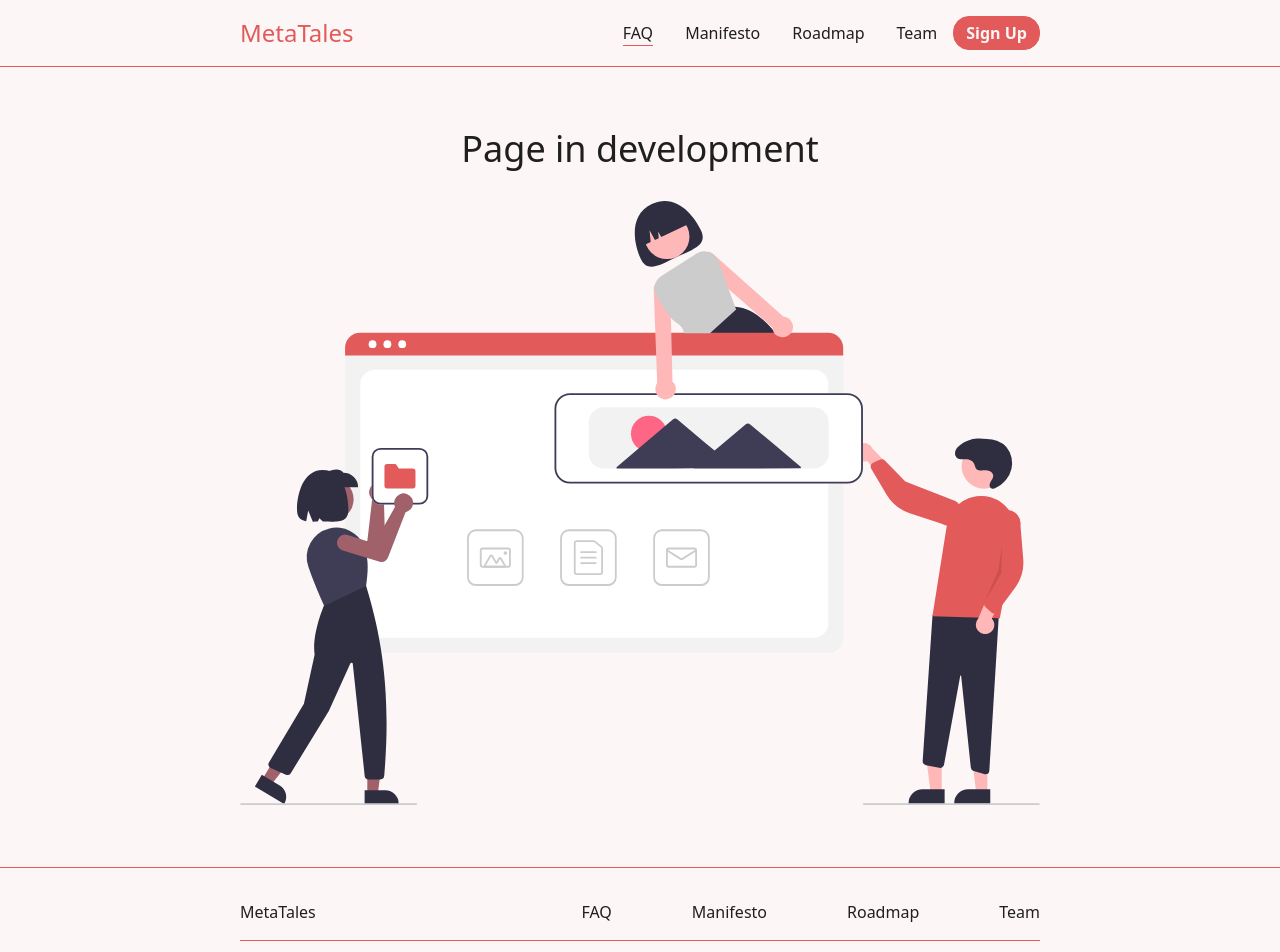
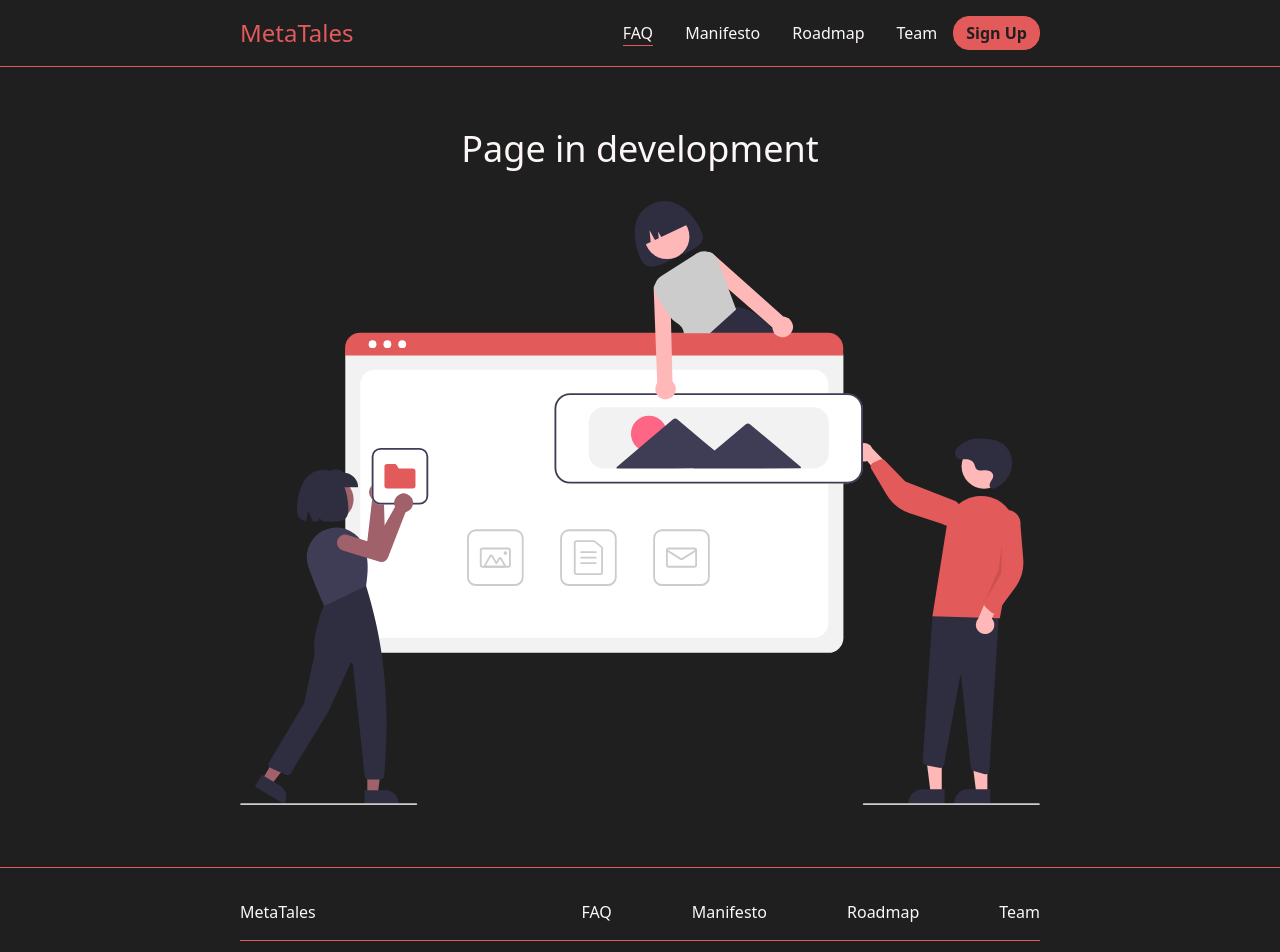
Before and after one commit to MModenaDev/MetaTalesLandingPage, a Next.js app: page /faq in a window 1280 px wide. Shown: the top 952 px of the page. Built offline with nearby package versions, Linux system fonts and the light colour scheme.

Commit message:
feat(): color change

```diff
--- a/components/Footer.tsx
+++ b/components/Footer.tsx
@@ -6,14 +6,14 @@ type FooterProps = {}
 
 const Footer: React.FC<FooterProps> = () => {
 	return (
-		<footer className="border-t border-mt-red px-8 md:px-20 lg:px-40 xl:px-60 pt-8 pb-16">
-			<div className="flex flex-wrap gap-4 justify-between pb-4 border-b border-mt-red">
+		<footer className="border-t border-MTred px-8 md:px-20 lg:px-40 xl:px-60 pt-8 pb-16">
+			<div className="flex flex-wrap gap-4 justify-between pb-4 border-b border-MTred">
 				<Link href="/faq"><a>MetaTales</a></Link>
 				<nav className="flex gap-4 md:gap-20">
-					<Link href="/faq"><a className="hover:text-mt-red transition-colors">FAQ</a></Link>
-					<Link href="/manifesto"><a className="hover:text-mt-red transition-colors">Manifesto</a></Link>
-					<Link href="/roadmap"><a className="hover:text-mt-red transition-colors">Roadmap</a></Link>
-					<Link href="/Team"><a className="hover:text-mt-red transition-colors">Team</a></Link>
+					<Link href="/faq"><a className="hover:text-MTred transition-colors">FAQ</a></Link>
+					<Link href="/manifesto"><a className="hover:text-MTred transition-colors">Manifesto</a></Link>
+					<Link href="/roadmap"><a className="hover:text-MTred transition-colors">Roadmap</a></Link>
+					<Link href="/Team"><a className="hover:text-MTred transition-colors">Team</a></Link>
 				</nav>
 			</div>
 			<div className="flex justify-between mt-4">
--- a/components/Header.tsx
+++ b/components/Header.tsx
@@ -12,13 +12,13 @@ const Header: React.FC<HeaderProps> = () => {
 	}
 
 	return (
-		<header className="bg-primary px-8 md:px-60 py-4 border-b border-mt-red">
+		<header className="bg-primary px-8 md:px-60 py-4 border-b border-MTred">
 			<div className="flex flex-wrap gap-4 justify-between items-center">
-				<Link href="/"><a className="text-bold text-mt-red text-2xl">MetaTales</a></Link>
+				<Link href="/"><a className="text-bold text-MTred text-2xl">MetaTales</a></Link>
 				<div className="flex flex-wrap gap-4">
 					<Menu />
 					<button
-						className="py-1 px-3 font-bold border border-mt-red rounded-2xl bg-mt-red text-primary hover:text-mt-red hover:bg-primary transition-colors"
+						className="py-1 px-3 font-bold border border-MTred rounded-2xl bg-MTred text-primary hover:text-MTred hover:bg-primary transition-colors"
 						type="submit"
 						onClick={() => scrollBottom()}
 					>
--- a/components/Menu.tsx
+++ b/components/Menu.tsx
@@ -10,9 +10,9 @@ const Menu: React.FC<MenuProps> = () => {
 
 	const generateClass = (route: string) => {
 		if (router.asPath === route) {
-			return "hover:text-mt-red transition-colors border-b border-mt-red"
+			return "hover:text-MTred transition-colors border-b border-MTred"
 		} else {
-			return "hover:text-mt-red transition-colors"
+			return "hover:text-MTred transition-colors"
 		}
 	}
 
--- a/components/SectionForm.tsx
+++ b/components/SectionForm.tsx
@@ -43,12 +43,12 @@ const SectionForm: React.FC<SectionFormProps> = () => {
 			<Image src="/join.svg" height={180} width={240} layout="fixed" />
 			{error &&
 				<div className="flex flex-col justify-center ml-4 max-w-lg">
-					<p>Oops an error occumt-red, try again later!</p>
+					<p>Oops an error occuMTred, try again later!</p>
 				</div>
 			}
 			{(!error && signedUp) &&
 				<div className="flex flex-col justify-center items-center ml-4 max-w-lg">
-					<h4 className="text-2xl text-bold mb-4 text-mt-red">Thank you for joining us!</h4>
+					<h4 className="text-2xl text-bold mb-4 text-MTred">Thank you for joining us!</h4>
 					<p className="mb-4">To fully use our product, join our discord below!</p>
 					<a href="https://discord.gg/FYmM6YT24X" className="w-full flex justify-center border border-secondary rounded-2xl px-4 py-2">
 						<Image src="/discord-logo.svg" height={40} width={40} layout="fixed" />
@@ -57,10 +57,10 @@ const SectionForm: React.FC<SectionFormProps> = () => {
 			}
 			{(!error && !signedUp) &&
 				<form onSubmit={handleSubmit(onSubmit)} className="flex flex-col flex-grow gap-4 justify-center ml-4 max-w-lg">
-					<input className="p-2 border-b border-mt-red bg-primary" placeholder="Name" {...register("name", { requimt- red: true })} />
-					<input className="p-2 border-b border-mt-red bg-primary" placeholder="Email" type="email" {...register("email", { requimt- red: true })} />
-					{(errors.email || errors.name) && <p className="text-mt-red-400 italic">Requimt-red name and valid email</p>}
-					<button className="p-4 font-bold rounded-2xl border border-primary bg-mt-red text-primary hover:text-mt-red hover:bg-primary hover:border-mt-red transition-colors" type="submit">
+					<input className="p-2 border-b border-MTred bg-primary" placeholder="Name" {...register("name", { required: true })} />
+					<input className="p-2 border-b border-MTred bg-primary" placeholder="Email" type="email" {...register("email", { required: true })} />
+					{(errors.email || errors.name) && <p className="text-red-400 italic">Required name and valid email</p>}
+					<button className="p-4 font-bold rounded-2xl border border-primary bg-MTred text-primary hover:text-MTred hover:bg-primary hover:border-MTred transition-colors" type="submit">
 						Get early access
 					</button>
 					<p className="text-sm italic">No spams, pinky promise</p>
--- a/components/SectionHeader.tsx
+++ b/components/SectionHeader.tsx
@@ -12,10 +12,10 @@ const SectionHeader: React.FC<SectionHeaderProps> = () => {
 	return (
 		<section className="w-full h-80vh bg-secondary px-8 md:px-20 lg:px-40 xl:px-60 py-16 flex flex-col justify-end">
 			<Image src="/logo.png" height={160} width={160} layout="fixed" />
-			<h1 className="text-6xl text-mt-red mt-4"><strong>MetaTales</strong></h1>
+			<h1 className="text-6xl text-MTred mt-4"><strong>MetaTales</strong></h1>
 			<h2 className="text-2xl text-primary mt-8 italic">Crypto-universes created and owned by communities</h2>
 			<button
-				className="mt-16 p-4 font-bold border border-mt-red rounded-2xl bg-mt-red text-primary hover:text-mt-red hover:bg-primary w-96 transition-colors"
+				className="mt-16 p-4 font-bold border border-MTred rounded-2xl bg-MTred text-primary hover:text-MTred hover:bg-primary w-96 transition-colors"
 				type="submit"
 				onClick={() => scrollBottom()}
 			>
--- a/components/SectionSponsors.tsx
+++ b/components/SectionSponsors.tsx
@@ -6,7 +6,7 @@ type SectionProductProps = {}
 
 const SectionProduct: React.FC<SectionProductProps> = () => {
 	return (
-		<section className="border-t border-mt-red bg-opacity-75 w-full px-8 py-4 flex justify-center items-center">
+		<section className="border-t border-MTred bg-opacity-75 w-full px-8 py-4 flex justify-center items-center">
 			<a href="http://sandbox.mit.edu/">
 				<Image src="/Sandbox-Logo.png" height={80} width={133} layout="fixed" alt="MIT Sandbox Logo" />
 			</a>
--- a/components/Tale.tsx
+++ b/components/Tale.tsx
@@ -11,11 +11,11 @@ type TaleProps = {
 
 const Tale: React.FC<TaleProps> = ({ theme, universe, type, name, description, className }) => {
 	return (
-		<div className={`flex flex-col gap-4 border border-mt-red border-solid rounded-2xl mr-8 p-4 max-w-md bg-primary ${className}`}>
-			<p className="text-lg"><span className="font-bold text-mt-red">Theme: </span>{theme}</p>
-			<p className="text-lg"><span className="font-bold text-mt-red">Universe: </span>{universe}</p>
-			<p className="text-lg"><span className="font-bold text-mt-red">Type: </span>{type}</p>
-			<p className="text-lg"><span className="font-bold text-mt-red">Name: </span>{name}</p>
+		<div className={`flex flex-col gap-4 border border-MTred border-solid rounded-2xl mr-8 p-4 max-w-md bg-primary ${className}`}>
+			<p className="text-lg"><span className="font-bold text-MTred">Theme: </span>{theme}</p>
+			<p className="text-lg"><span className="font-bold text-MTred">Universe: </span>{universe}</p>
+			<p className="text-lg"><span className="font-bold text-MTred">Type: </span>{type}</p>
+			<p className="text-lg"><span className="font-bold text-MTred">Name: </span>{name}</p>
 			<p className="text-lg">{description}</p>
 		</div>
 	)
--- a/tailwind.config.js
+++ b/tailwind.config.js
@@ -5,11 +5,11 @@ module.exports = {
   theme: {
     extend: {
       colors: {
-        'primary': '#FDF6F6',
-        'secondary': '#1F1F1F',
-        'mt-red': '#E25A5A',
-        'mt-purple': '#5338DC',
-        'mt-blue': '#1FAD98',
+        'primary': '#1F1F1F',
+        'secondary': '#FDF6F6',
+        'MTred': '#E25A5A',
+        'MTpurple': '#5338DC',
+        'MTblue': '#1FAD98',
       },
       spacing: {
         '80vh': '80vh',
```
